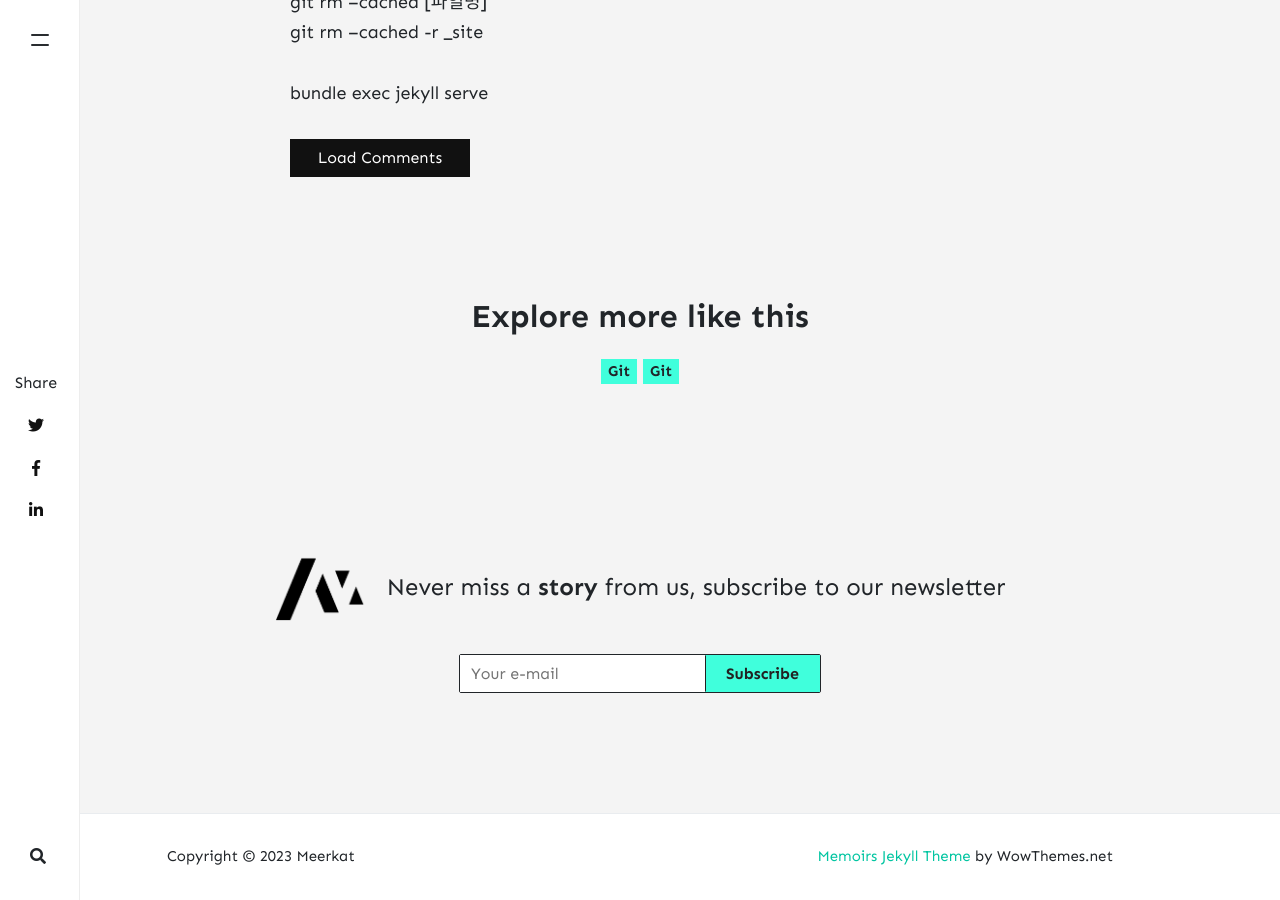
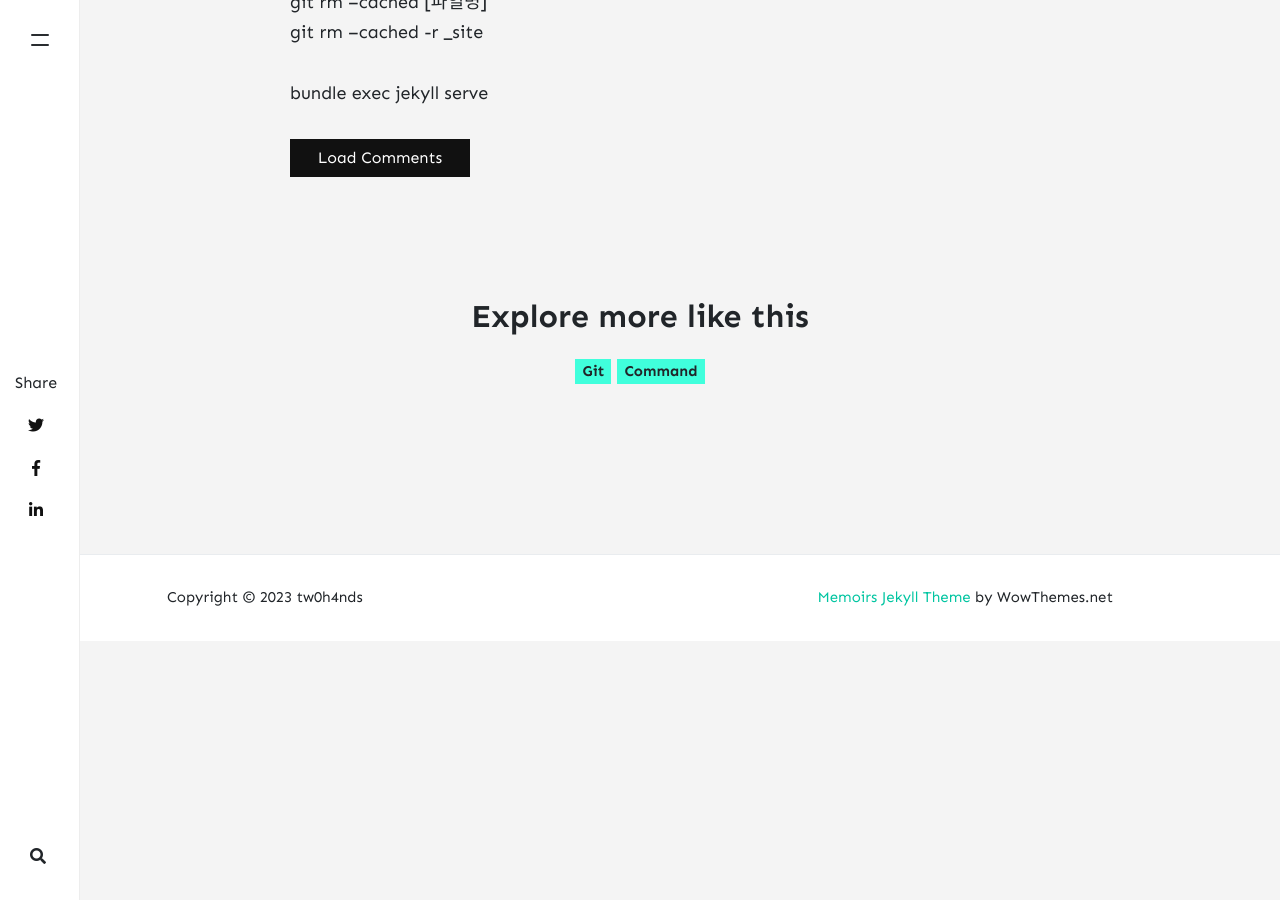
Before and after one commit to twohands2/blog, a Jekyll site: the page built from _posts/git/2020-05-21-git-command.md, in a window 1280 px wide and 900 px high, scrolled down 1301 px. Built offline with Jekyll 4.4.1, drawn with Linux system fonts in a browser that asks for light colours; nearby versions of some CDN libraries; comment, search, counter and statistics services are not loaded; after the commit the page ends 1942 px from its top, so only the background shows below that.

Commit message:
unnecessary features delete and update

```diff
--- a/Gemfile
+++ b/Gemfile
@@ -16,7 +16,8 @@ group :jekyll_plugins do
     gem 'jekyll-seo-tag'
     gem 'jekyll-archives'
     gem 'jekyll-figure'
-    gem 'bootstrap', '~> 4.4.1'
+#     gem 'bootstrap', '~> 4.4.1'
+    gem 'bootstrap', '~> 5.2.3'
     gem 'kramdown'
     gem 'rouge'
 end
--- a/_config.yml
+++ b/_config.yml
@@ -1,10 +1,21 @@
 # Site
-name: "Meerkat"
-title: "Meerkat"
+name: "tw0h4nds"
+title: "tw0h4nds"
 description: "Think about!!"
 logo: 'assets/images/logo.png'
 favicon: 'assets/images/logo.png'
-baseurl: "https://twohands2.github.io"
+# ===============================================================
+# url setting
+# ===============================================================
+# git url
+#baseurl: ""
+#url: "https://twohands2.github.io"
+
+# localhost url
+baseurl: ""
+url: "http://localhost:4000"
+# ===============================================================
+
 google_analytics: 'UA-xxxxxxxx-1'
 disqus: 'demowebsite'
 mailchimp-list: 'https://wowthemes.us11.list-manage.com/subscribe/post?u=8aeb20a530e124561927d3bd8&amp;id=8c3d2d214b'
--- a/_layouts/default.html
+++ b/_layouts/default.html
@@ -52,9 +52,9 @@ ga('send', 'pageview');
         <h3>Navigation</h3>
         <li><a href="{{ site.baseurl }}/">Home</a></li>
         <li><a href="{{ site.baseurl }}/tags">Tags</a></li>
-        <li><a href="{{ site.baseurl }}/about">About <span class="badge badge-primary">Memoirs Jekyll Theme</span></a></li>
-        <li><a target="_blank" href="https://bootstrapstarter.com/bootstrap-templates/jekyll-theme-memoirs/">Get Memoirs</a></li>
-        <li><a href="{{ site.baseurl }}/contact">Contact</a></li>
+<!--        <li><a href="{{ site.baseurl }}/about">About <span class="badge badge-primary">Memoirs Jekyll Theme</span></a></li>-->
+<!--        <li><a target="_blank" href="https://bootstrapstarter.com/bootstrap-templates/jekyll-theme-memoirs/">Get Memoirs</a></li>-->
+<!--        <li><a href="{{ site.baseurl }}/contact">Contact</a></li>-->
     </ul>
 </nav>
 
@@ -93,15 +93,15 @@ ga('send', 'pageview');
     {% if site.mailchimp-list %}
     <!-- Newsletter
     ================================================== -->
-    <div class="newsletter text-center">
-        <span class="h4"><img src="{{ site.baseurl }}/{{ site.logo }}" class="newsletter-logo" alt="{{site.title}}"> &nbsp; Never miss a <b>story</b> from us, subscribe to our newsletter</span>
-        <form action="{{site.mailchimp-list}}" method="post" name="mc-embedded-subscribe-form" class="wj-contact-form validate" target="_blank" novalidate>
-            <div class="mc-field-group d-inline-flex">
-            <input type="email" placeholder="Your e-mail" name="EMAIL" class="required email" id="mce-EMAIL" autocomplete="on" required>
-            <input type="submit" value="Subscribe" name="subscribe" class="heart">
-            </div>
-        </form>
-    </div>
+<!--    <div class="newsletter text-center">-->
+<!--        <span class="h4"><img src="{{ site.baseurl }}/{{ site.logo }}" class="newsletter-logo" alt="{{site.title}}"> &nbsp; Never miss a <b>story</b> from us, subscribe to our newsletter</span>-->
+<!--        <form action="{{site.mailchimp-list}}" method="post" name="mc-embedded-subscribe-form" class="wj-contact-form validate" target="_blank" novalidate>-->
+<!--            <div class="mc-field-group d-inline-flex">-->
+<!--            <input type="email" placeholder="Your e-mail" name="EMAIL" class="required email" id="mce-EMAIL" autocomplete="on" required>-->
+<!--            <input type="submit" value="Subscribe" name="subscribe" class="heart">-->
+<!--            </div>-->
+<!--        </form>-->
+<!--    </div>-->
     {% endif %}
 
 </div>
--- a/_posts/git/2020-05-21-command.md
+++ b/_posts/git/2020-05-21-git-command.md
@@ -3,7 +3,7 @@ layout: post
 title:  "Git 명령어"
 author: two_hands
 categories: [ Git ]
-tags : [Git]
+tags : [command]
 image: assets/images/m.jpg
 ---
 
```
